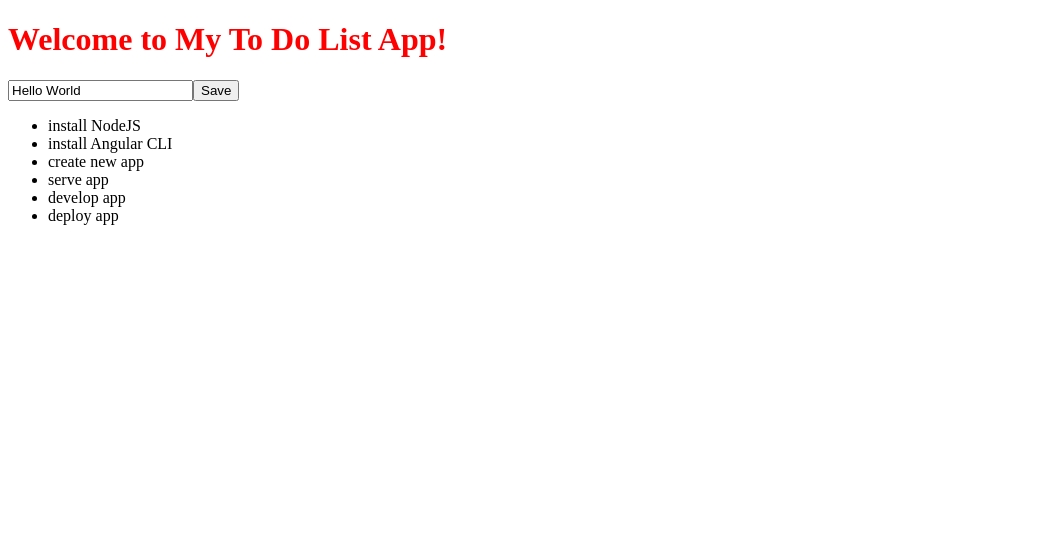
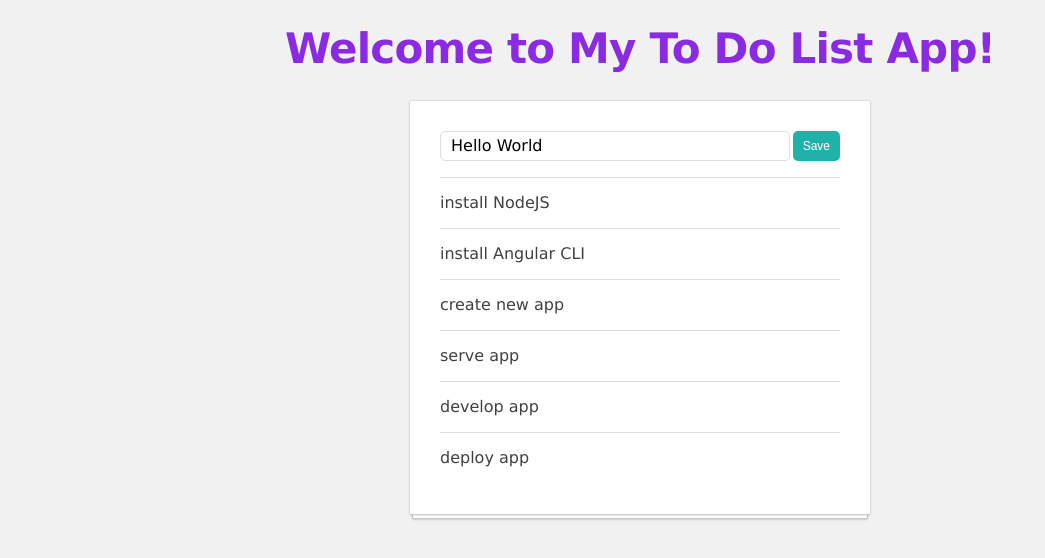
Before and after one commit to yanPacifica/nggirls-2021, an Angular app: page / in a window 1280 px wide. Shown: the top 558 px of the page, without its empty margins (0-1045 px from the left). Built offline with nearby package versions, Linux system fonts and the light colour scheme.

Commit message:
feat(common): step 14 adding style

```diff
--- a/src/app/app.component.scss
+++ b/src/app/app.component.scss
@@ -1,3 +1,3 @@
 h1 {
-  color: red;
+  color: blueviolet;
 }
--- a/src/app/app.component.ts
+++ b/src/app/app.component.ts
@@ -3,7 +3,7 @@
 @Component({
   selector: 'app-root',
   template: `
-    <h1>
+    <h1 class="app-title">
         Welcome to {{ title }}!
     </h1>
     <app-list-manager></app-list-manager>
--- a/src/app/input-button-unit/input-button-unit.component.scss
+++ b/src/app/input-button-unit/input-button-unit.component.scss
@@ -0,0 +1,15 @@
+.todo-input {
+  padding: 4px 10px 4px;
+  font-size: 16px;
+  font-family: 'Lucida Grande', Verdana, sans-serif;
+  line-height: 20px;
+  border: solid 1px #dddddd;
+  border-radius: 5px;
+  flex-grow: 1;
+}
+
+:host(:not([hidden])) {
+  display: flex;
+  justify-content: space-between;
+  flex-grow: 1;
+}
--- a/src/app/input-button-unit/input-button-unit.component.ts
+++ b/src/app/input-button-unit/input-button-unit.component.ts
@@ -3,10 +3,11 @@
 @Component({
   selector: 'app-input-button-unit',
   template: `
-    <input #inputElementRef
+    <input class="todo-input"
+           #inputElementRef
            [value]="title"
            (keyup.enter)="submitValue($event.target.value)">
-    <button (click)="submitValue(inputElementRef.value)">
+    <button class="btn" (click)="submitValue(inputElementRef.value)">
       Save
     </button>
   `,
--- a/src/app/list-manager/list-manager.component.scss
+++ b/src/app/list-manager/list-manager.component.scss
@@ -0,0 +1,39 @@
+.todo-app {
+  position: relative;
+  width: 400px;
+  padding: 30px 30px 15px;
+  background: white;
+  border: 1px solid;
+  border-color: #dfdcdc #d9d6d6 #ccc;
+  border-radius: 2px;
+  -webkit-box-shadow: 0 1px 2px rgba(0, 0, 0, 0.1);
+  box-shadow: 0 1px 2px rgba(0, 0, 0, 0.1);
+  margin: 20px auto
+}
+
+.todo-app::before, .todo-app::after {
+  content: '';
+  position:absolute;
+  z-index: -1;
+  height: 4px;
+  background: white;
+  border: 1px solid #ccc;
+  border-radius: 2px;
+}
+
+.todo-app::after {
+  bottom: -3pm;
+  left: 0;
+  right: 0;
+  -webkit-box-shadow: 0 1px 2px rgba(0, 0, 0, 0.1);
+  box-shadow: 0 1px 2px rgba(0, 0, 0, 0.1);
+}
+
+.todo-app::before {
+  bottom: -5px;
+  left: 2px;
+  right: 2px;
+  border-color: #c4c4c4;
+  -webkit-box-shadow: 0 1px 2px rgba(0, 0, 0, 0.15);
+  box-shadow: 0 1px 2px rgba(0, 0, 0, 0.15);
+}
--- a/src/app/list-manager/list-manager.component.ts
+++ b/src/app/list-manager/list-manager.component.ts
@@ -4,6 +4,7 @@
 @Component({
   selector: 'app-list-manager',
   template: `
+    <div class="todo-app">
     <app-input-button-unit (submit)="addItem($event)"></app-input-button-unit>
 
     <ul>
@@ -11,6 +12,7 @@
         <app-todo-item [item]="todoItem"></app-todo-item>
       </li>
     </ul>
+    </div>
   `,
   styleUrls: ['./list-manager.component.scss']
 })
--- a/src/app/todo-item/todo-item.component.scss
+++ b/src/app/todo-item/todo-item.component.scss
@@ -0,0 +1,18 @@
+.todo-item {
+  padding: 10px 0;
+  border-top: solid 1px #ddd;
+  min-height: 30px;
+  line-height: 30px;
+  display: flex;
+  justify-content: space-between;
+}
+
+.todo-checkbox {
+  flex-shrink: 0;
+  margin: auto 1ex auto 0;
+}
+
+.todo-title {
+  flex-grow: 1;
+  padding-left: 11px;
+}
--- a/src/app/todo-item/todo-item.component.ts
+++ b/src/app/todo-item/todo-item.component.ts
@@ -4,7 +4,9 @@
 @Component({
   selector: 'app-todo-item',
   template: `
-    {{ item.title }}
+    <div class="todo-item">
+      {{ item.title }}
+    </div>
   `,
   styleUrls: ['./todo-item.component.scss']
 })
--- a/src/styles.scss
+++ b/src/styles.scss
@@ -1 +1,53 @@
-/* You can add global styles to this file, and also import other style files */
+html, body, div, spa,
+h1, p, ul, li {
+  padding: 0;
+  border: 0;
+  font: inherit;
+  vertical-align: baseline;
+}
+
+body {
+  background: #f1f1f1;
+  font-size: 16px;
+  line-height: 22px;
+  color: #404040;
+  font-family: 'Lucida Grande', Verdana, sans-serif;
+}
+
+ol, ul {
+  list-style: none;
+}
+
+.btn {
+  background: lightseagreen;
+  color: #fff;
+  padding: 3px 10px;
+  margin: 0 0 0 3px;
+  border: none;
+  border-radius: 5px;
+  font-size: 12px;
+  line-height: 24px;
+  cursor: pointer;
+  vertical-align: bottom;
+}
+
+.btn:hover {
+  background: lightslategrey;
+}
+
+.btn-red {
+  background: red;
+}
+
+.btn-red:hover {
+  background: darkred;
+}
+
+.app-title {
+  font-size: 42px;
+  line-height: 42px;
+  margin-bottom: 30px;
+  font-weight: bold;
+  text-align: center;
+  letter-spacing: -0.8px;
+}
```
